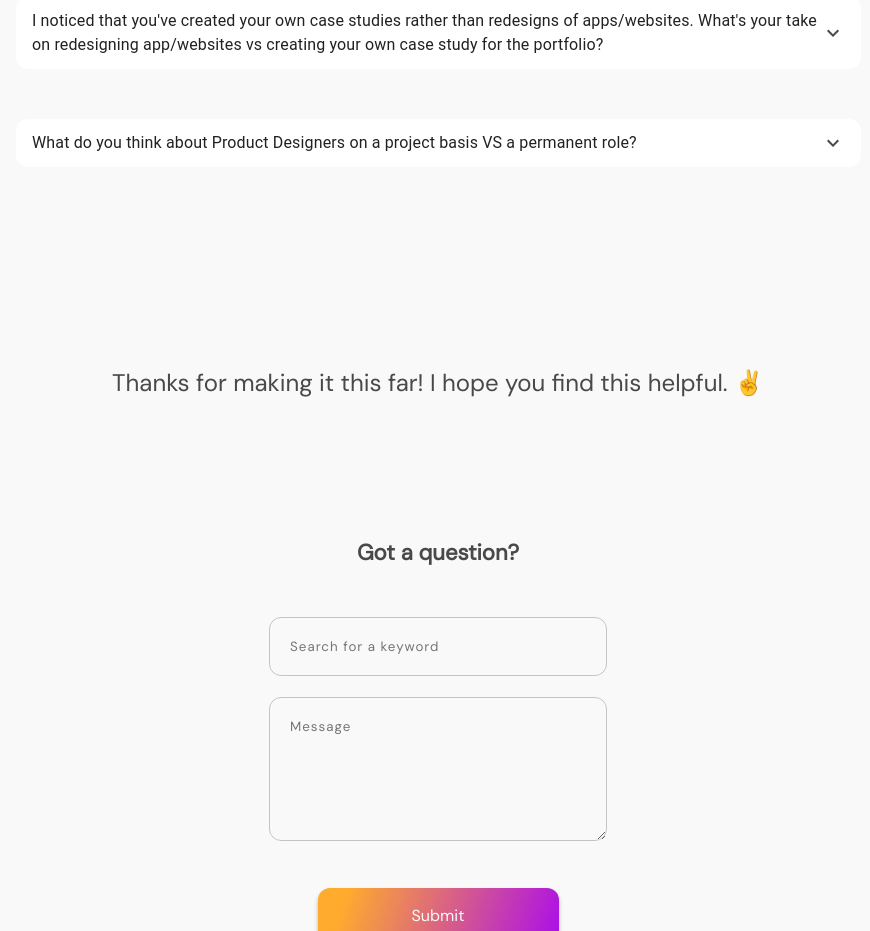
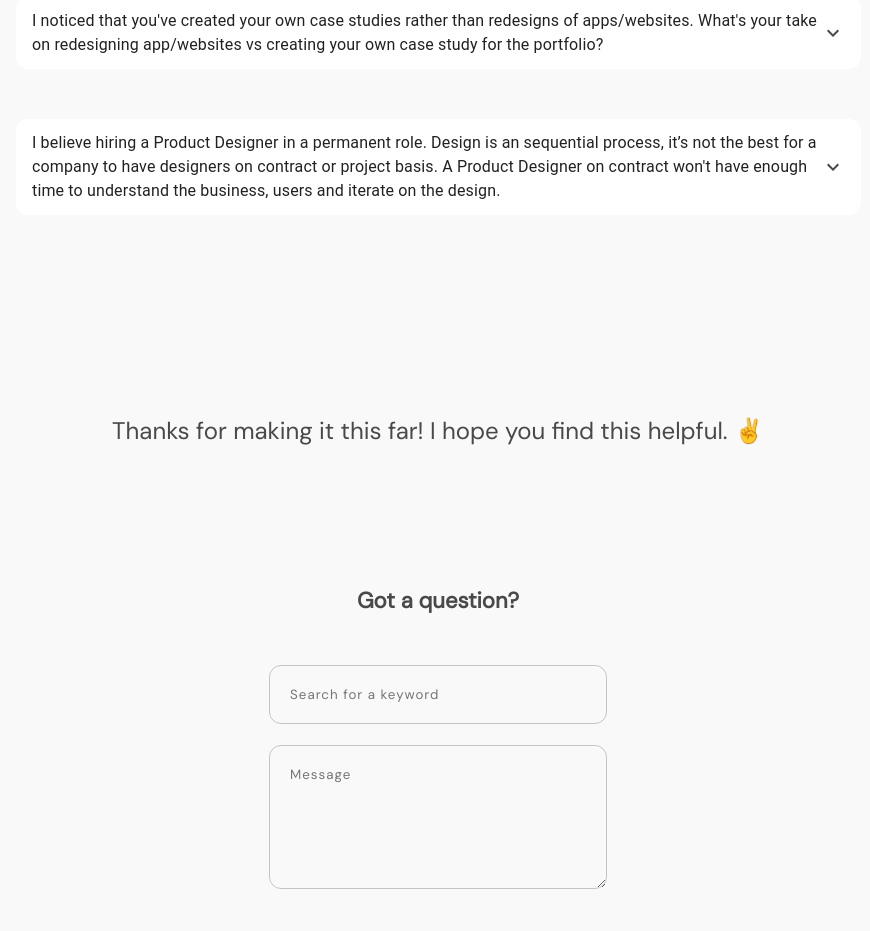
Before and after one commit to Kizito007/for-dozie, a React (Vite) app: page /faq in a window 1280 px wide. Shown: the part 1360-2291 px from the top of the page, without its empty margins (202-1072 px from the left). Built offline with nearby package versions, Linux system fonts and the light colour scheme.

Commit message:
completed faq answers

```diff
--- a/src/components/screens/FaqScreen.jsx
+++ b/src/components/screens/FaqScreen.jsx
@@ -125,9 +125,9 @@ const ProjectScreen = () => {
         </AccordionSummary>
         <AccordionDetails>
           <Typography>
-            On average i avoid web/app redesigns without proper context.
+            On average I avoid web/app redesigns without proper context.
             UI/Web designers redesign stuff and showcase them on Dribbble.
-            As Product Designers, let's not forget the UX side of things—The problem to be solved.
+            In Product Design, the UX side of things should be always considered—The problem to be solved.
             Case studies give more depth compared to redesigns.
             It highlights your thought process, design process, method of work.
             Always start from the problem you set out to solve!
@@ -146,7 +146,13 @@ const ProjectScreen = () => {
           aria-controls="panel2a-content"
           id="panel2a-header"
         >
-          <Typography>What do you think about Product Designers on a project basis VS a permanent role?</Typography>
+          <Typography>
+            I believe hiring a Product Designer in a permanent role.
+            Design is an sequential process,
+            it’s not the best for a company to have designers on contract or project basis.
+            A Product Designer on contract won't have enough time to understand the business,
+            users and iterate on the design.
+          </Typography>
         </AccordionSummary>
         <AccordionDetails>
           <Typography>
```
